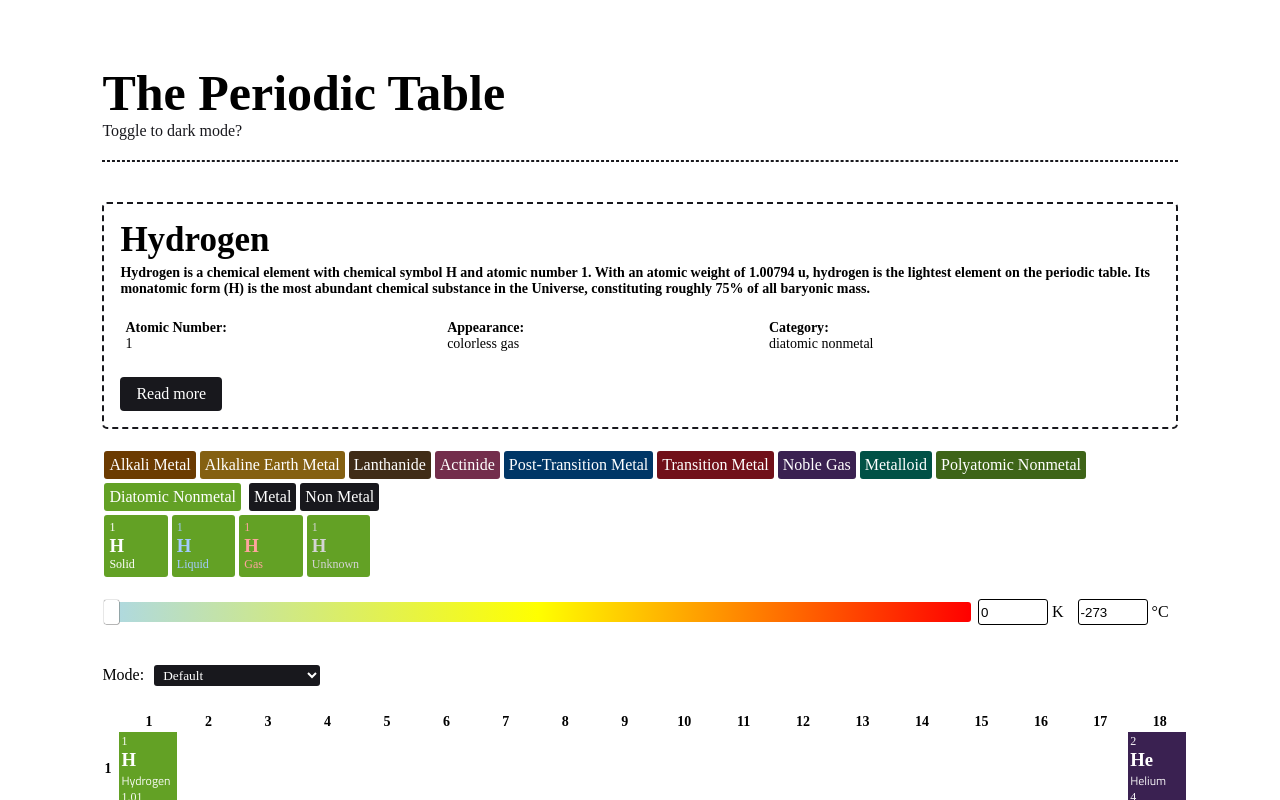
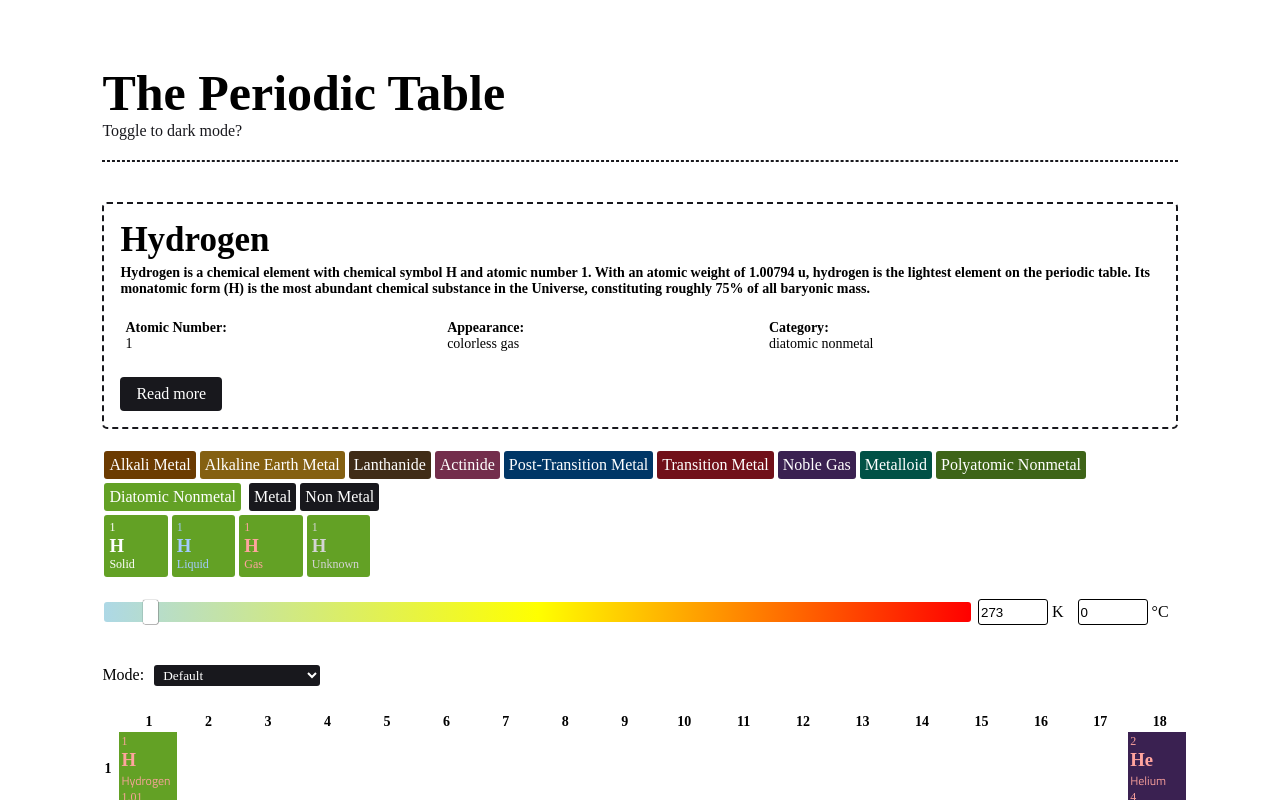
Before and after one commit to scientific-dev/periodic-table, a Svelte app: page / in a window 1280 px wide. Shown: the top 800 px of the page. Built offline with nearby package versions, Linux system fonts and the light colour scheme; a web font is replaced by a local one.

Commit message:
fix: default temp to standard temp

```diff
--- a/src/components/Main.svelte
+++ b/src/components/Main.svelte
@@ -7,8 +7,8 @@
 
     export let elements = [];
 
-    let temperature = 0,
-        celsiusTemp = -273,
+    let temperature = 273,
+        celsiusTemp = 0,
         displayElement = elements[0],
         detailsExpanded = false,
         stateDisplay = null,
```
